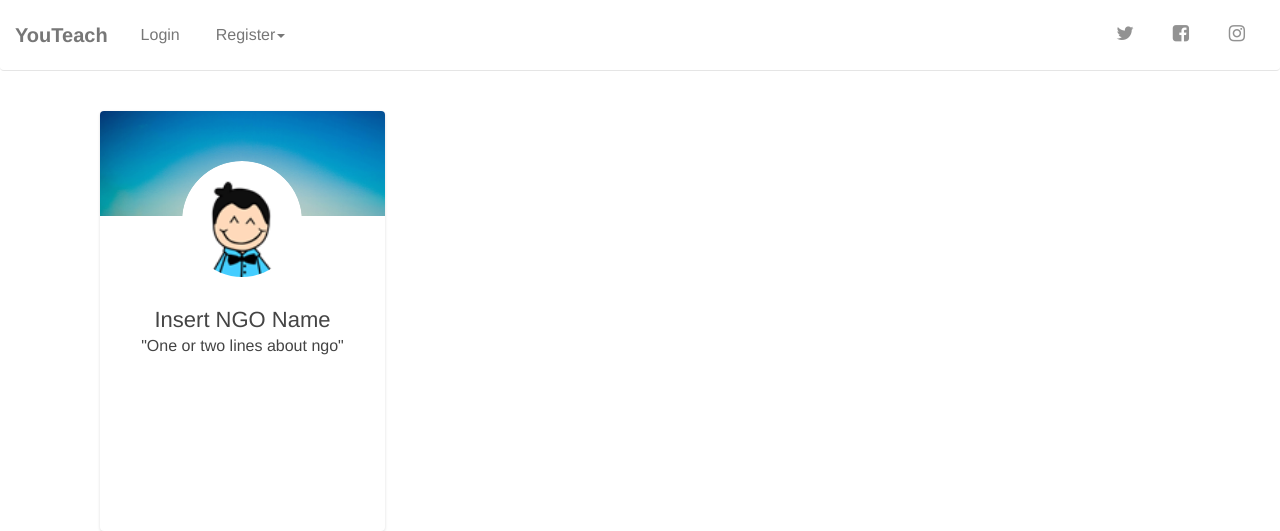
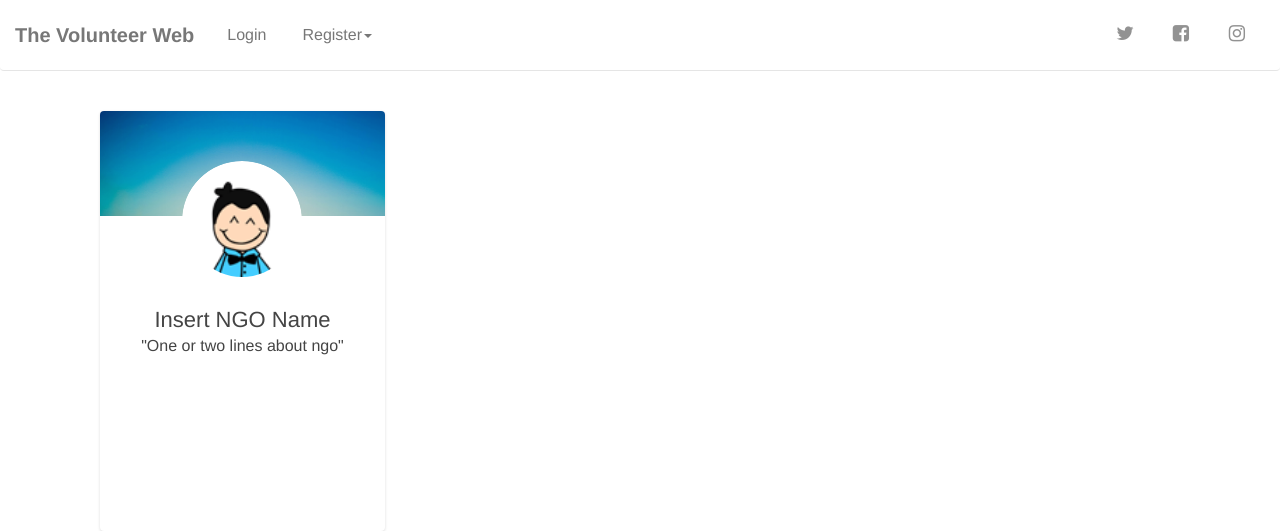
Before and after one commit to thevolunteerweb/The-Volunteer-Web, a Django app: page / in a window 1280 px wide. Shown: the top 531 px of the page. Run offline with Django 3.2, Linux system fonts and the light colour scheme; parts of the project's set-up code (start-up, migrations or seed data) failed here and were passed over; some libraries are stand-ins or nearby versions; some web fonts are replaced.

Commit message:
Changing name to The Volunteer Web

```diff
--- a/templates/base.html
+++ b/templates/base.html
@@ -8,7 +8,7 @@
 	<link rel="icon" type="image/png" sizes="96x96" href="assets/img/favicon.png">
 	<meta http-equiv="X-UA-Compatible" content="IE=edge,chrome=1" />
 
-	<title>YouTeach</title>
+	<title>The Volunteer Web</title>
 
 	<meta content='width=device-width, initial-scale=1.0, maximum-scale=1.0, user-scalable=0' name='viewport' />
     <meta name="viewport" content="width=device-width" />
@@ -46,7 +46,7 @@
                 <span class="icon-bar"></span>
                 <span class="icon-bar"></span>
               </button>
-              <a class="navbar-brand" href="/">YouTeach</a>
+              <a class="navbar-brand" href="/">The Volunteer Web</a>
             </div>
 
 
```
